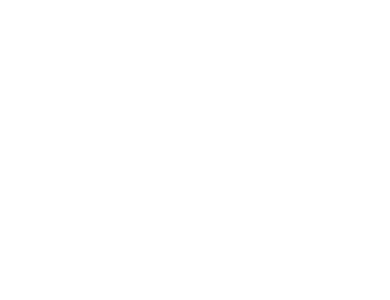
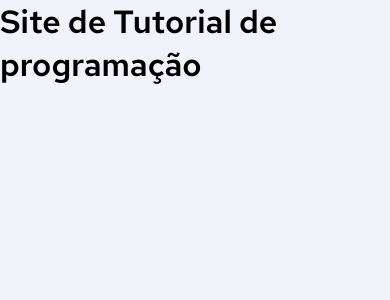
Before and after one commit to matheusjesse/portifolio-matheus-jesse, a React (Create React App) app: page /responsiveSite in a window 390 px wide. Before the commit this address had no page. Shown: the top 300 px of the page. Built offline with nearby package versions, Linux system fonts and the light colour scheme; a web font is replaced by a local one.

Commit message:
feat: criando a pagina do portifolio site responsivo

```diff
--- a/src/App.js
+++ b/src/App.js
@@ -6,6 +6,7 @@
 import About from './pages/About';
 import GlobalStyle from './styles/global';
 import DeliveryAppContainer from './pages/DeliveryApp';
+import ResponsiveSite from './pages/ResponsiveSite';
 
 function App() {
   return (
@@ -17,6 +18,7 @@
           <Route path="/projetos" element={ <Projetos/> } />
           <Route path="/about" element={ <About/> } />
           <Route path="/deliveryApp" element={ <DeliveryAppContainer/> } />
+          <Route path="/responsiveSite" element={ <ResponsiveSite/> } />
         </Routes>
       </Router>
       <GlobalStyle />
--- /dev/null
+++ b/src/pages/ResponsiveSite.js
@@ -0,0 +1,17 @@
+import ResponsiveSiteContainer from "../styles/ResponsiveSiteContainer";
+
+function ResponsiveSite() {
+  return(
+    <ResponsiveSiteContainer>
+        <div className="header-page">
+            <h1>Site de Tutorial de programação</h1>
+
+        </div>
+        <div className="overrall">
+
+        </div>
+    </ResponsiveSiteContainer>
+  );
+}
+
+export default ResponsiveSite;
--- /dev/null
+++ b/src/styles/ResponsiveSiteContainer.js
@@ -0,0 +1,15 @@
+import styled from 'styled-components';
+
+const ResponsiveSiteContainer = styled.body`
+  width: 100vw;
+  min-height: 100vh;
+  display: flex;
+  justify-content: center;
+  align-items: center;
+  flex-wrap: wrap;
+  align-content: flex-start;
+  background: var(--material-theme-sys-light-surface, linear-gradient(0deg, rgba(0, 90, 193, 0.04) 0%, rgba(0, 90, 193, 0.04) 100%), #FAF9FD);
+
+
+`
+export default ResponsiveSiteContainer;
```
